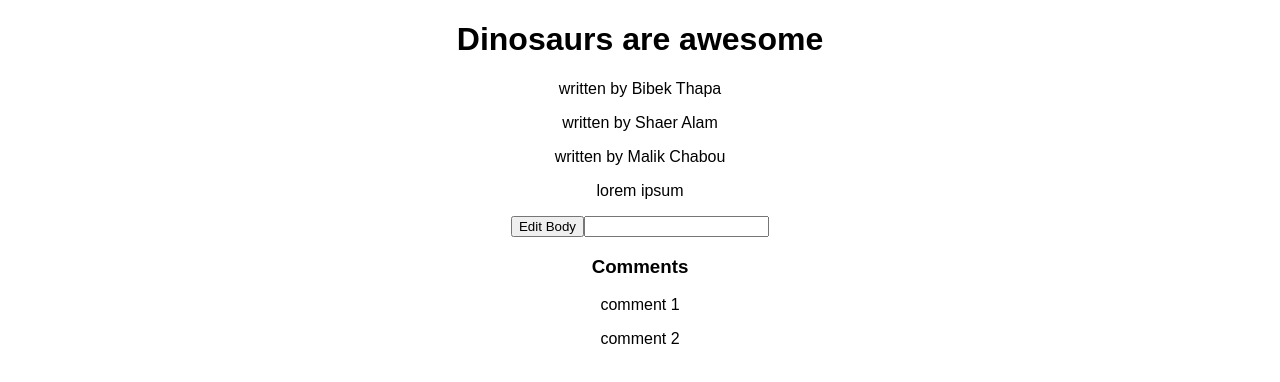
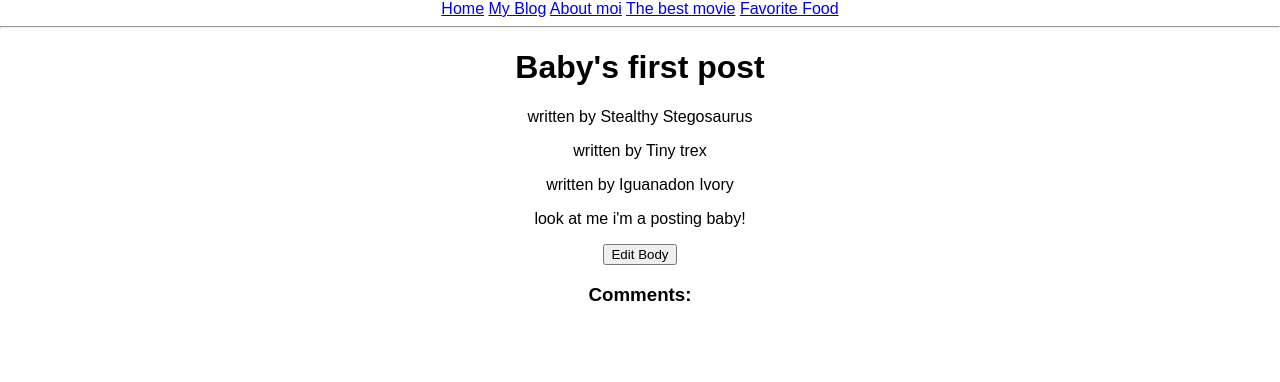
Before and after one commit to beewhoo/first-react-practice, a React (Create React App) app: page /blog in a window 1280 px wide. Shown: the top 382 px of the page. Built offline with nearby package versions, Linux system fonts and the light colour scheme.

Commit message:
created router, added components - blog, food, home, movie

```diff
--- a/package.json
+++ b/package.json
@@ -5,6 +5,7 @@
   "dependencies": {
     "react": "^16.4.2",
     "react-dom": "^16.4.2",
+    "react-router-dom": "^4.3.1",
     "react-scripts": "1.1.5"
   },
   "scripts": {
--- a/src/App.js
+++ b/src/App.js
@@ -1,60 +1,61 @@
-import React, { Component } from 'react';
+
+import React from 'react';
 import './App.css';
-import Comment from './Comment.js';
-import Author from './Author.js';
 
-class App extends Component {
+import {
+  BrowserRouter as Router,
+  Route,
+  Link
+} from 'react-router-dom';
 
-  constructor (props) {
-    super()
-    this.state = {
-      body: props.body
-    }
+import Blog from './Blog.js';
+import Home from './Home.js';
+import About from './About.js';
+import Movie from './Movie.js';
+import Food from './Food.js';
+import './App.css';
 
-  }
-
-  changeBody (e){
-    let newBody = prompt('what should the new body be?')
-    this.setState({
-      body:newBody
-    })
-  }
-
-  handleFormInput (e){
-    console.log(e);
-    this.setState({
-      body:e.target.value
-    })
-  }
-
-  render() {
-    let authors = this.props.allAuthors.map( (author,index)=>(
-
-      <Author author={author}/>
-    )
-
-    )
-
-    let comments = this.props.comments.map((comment, index)=>(
-      <Comment comment={comment}/>
-    )
-
-    )
-
-
-    return (
-    <div>
-      <h1>{this.props.title}</h1>
-        {authors}
-      <p> {this.state.body}</p>
-      <button onClick={(e) => this.changeBody(e)}>Edit Body</button>
-      <input type="text" onChange={(e) => this.handleFormInput(e)} />
-      <h3> Comments </h3>
-      {comments}
-
-    </div>
-    );
-  }
+const post = {
+  title: "Baby's first post",
+  authors: [
+    "Stealthy Stegosaurus",
+    "Tiny trex",
+    "Iguanadon Ivory"
+  ],
+  body: "look at me i'm a posting baby!",
+  comments: [
+    "First!",
+    "Great post!",
+    "hire him!"
+  ]
 }
 
-export default App;
+const App = () => (
+  <Router>
+    <div>
+      <nav>
+        <Link to="/">Home</Link>{' '}
+        <Link to="/blog">My Blog</Link>{' '}
+        <Link to="/about">About moi</Link>{' '}
+        <Link to="/movie">The best movie</Link>{' '}
+        <Link to="/food">Favorite Food</Link>
+      </nav>
+
+      <hr/>
+
+      <Route exact path="/" component={Home}/>
+      <Route path="/about" component={About}/>
+      <Route path="/movie" component={Movie}/>
+      <Route path="/food" component={Food}/>
+
+      <Route path="/blog" component={
+        () => (<Blog title={post.title}
+                  allAuthors={post.authors}
+                  body={post.body}
+                  comments={post.comments} />
+        )}/>
+    </div>
+  </Router>
+)
+
+export default App
--- /dev/null
+++ b/src/Blog.js
@@ -0,0 +1,52 @@
+import React, { Component } from 'react';
+import Comment from './Comment.js';
+import Author from './Author.js';
+
+class Blog extends Component {
+  constructor (props) {
+    super()
+    this.state = {
+      body: props.body
+    }
+  }
+  handleClick (e) {
+    let newBody = prompt("What should the new body be?")
+    this.setState({
+      body: newBody
+    })
+  }
+  render() {
+
+    let authors = [
+      <Author author={this.props.allAuthors[0]}/>,
+      <Author author={this.props.allAuthors[1]}/>,
+      <Author author={this.props.allAuthors[2]}/>
+    ]
+
+    /**
+     * Bonus: using .map!
+     * @type {Array}
+     */
+    // let authors = this.props.allAuthors.map( (author, index) => (
+    //   <Author author={author} key={index} />
+    // ));
+
+    let comments = this.props.comments.map( (comment, index) => (
+      <Comment body={comment} key={index} />
+    ))
+    return (
+      <div>
+        <h1>{this.props.title}</h1>
+        <p>{authors}</p>
+        <div>
+          <p>{this.state.body}</p>
+          <button onClick={(e) => this.handleClick(e)}>Edit Body</button>
+        </div>
+        <h3>Comments:</h3>
+        <p>{comments}</p>
+      </div>
+    )
+  }
+}
+
+export default Blog
--- /dev/null
+++ b/src/Food.js
@@ -0,0 +1,17 @@
+import React from 'react';
+
+const Food = () =>(
+
+  <div>
+
+    <h1> My Favorite Food</h1>
+    <ul>
+      <li>Momo</li>
+      <li>Chowmein</li>
+      <li>Hakka</li>
+    </ul>
+
+  </div>
+)
+
+export default Food
--- /dev/null
+++ b/src/Home.js
@@ -0,0 +1,16 @@
+import React, {Component} from 'react';
+
+class Home extends Component {
+  render(){
+    return(
+      <div>
+        <h1> Welcome to my website </h1>
+        <h3>Here is a little about me</h3>
+        <img src='http://www.aleksandrarose.net/wp-content/uploads/2016/05/6c54ef071a7547c1edaac16bdc301b16.jpg' width='300px'/>
+
+      </div>
+    )
+  }
+}
+
+export default Home
--- a/src/index.js
+++ b/src/index.js
@@ -3,6 +3,18 @@ import ReactDOM from 'react-dom';
 import './index.css';
 import App from './App';
 import registerServiceWorker from './registerServiceWorker';
+
+import {
+  BrowserRouter as Router,
+  Route,
+  Link
+} from 'react-router-dom';
+
+import Blog from './Blog.js';
+import Home from './Home.js';
+import About from './About.js';
+import Movie from './Movie.js';
+import Food from './Food.js';
 
 
 var post = {
```
Also changed, not shown: src/About.js (added), src/Movie.js (added), 1 other file (tests, documents, lock files or other folders).
